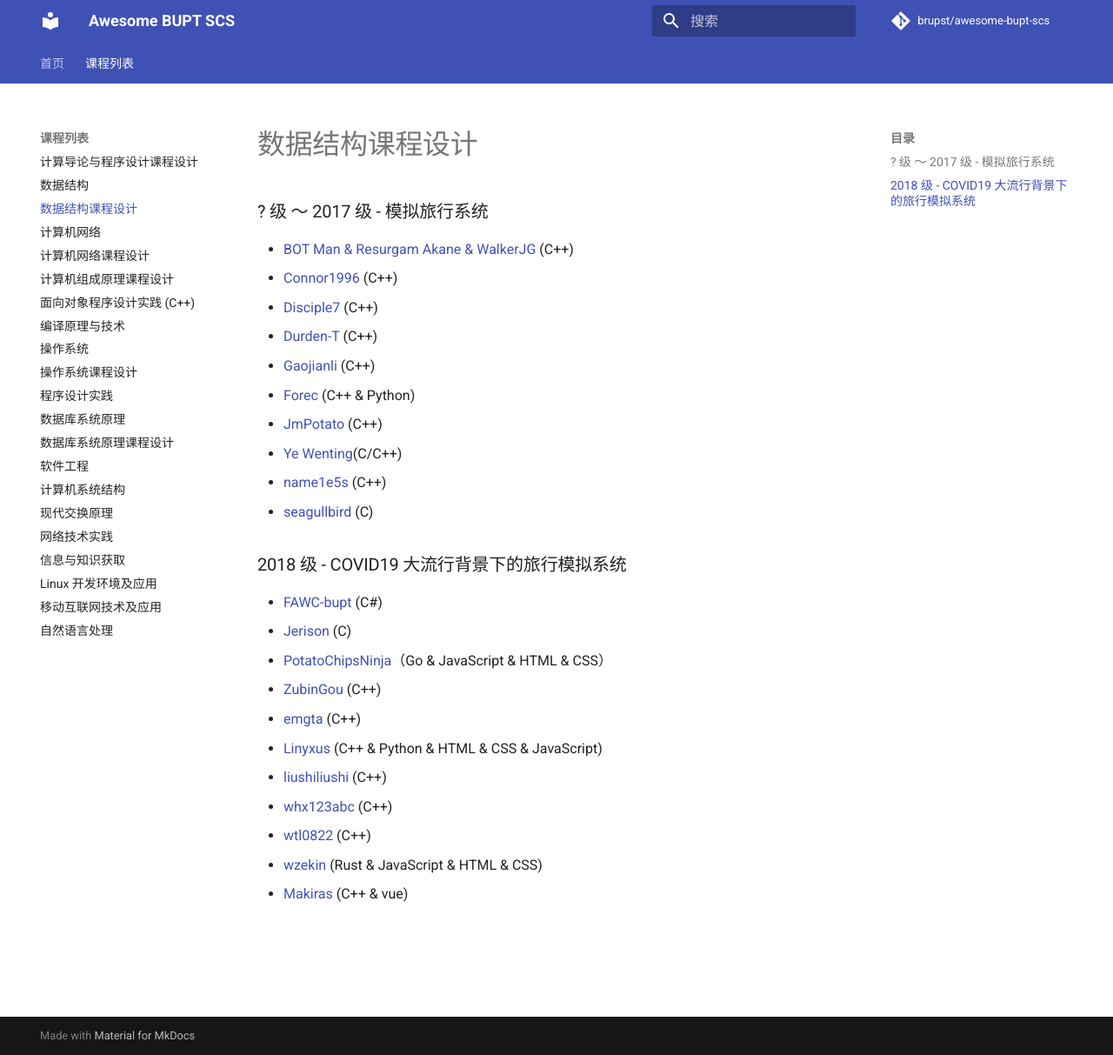
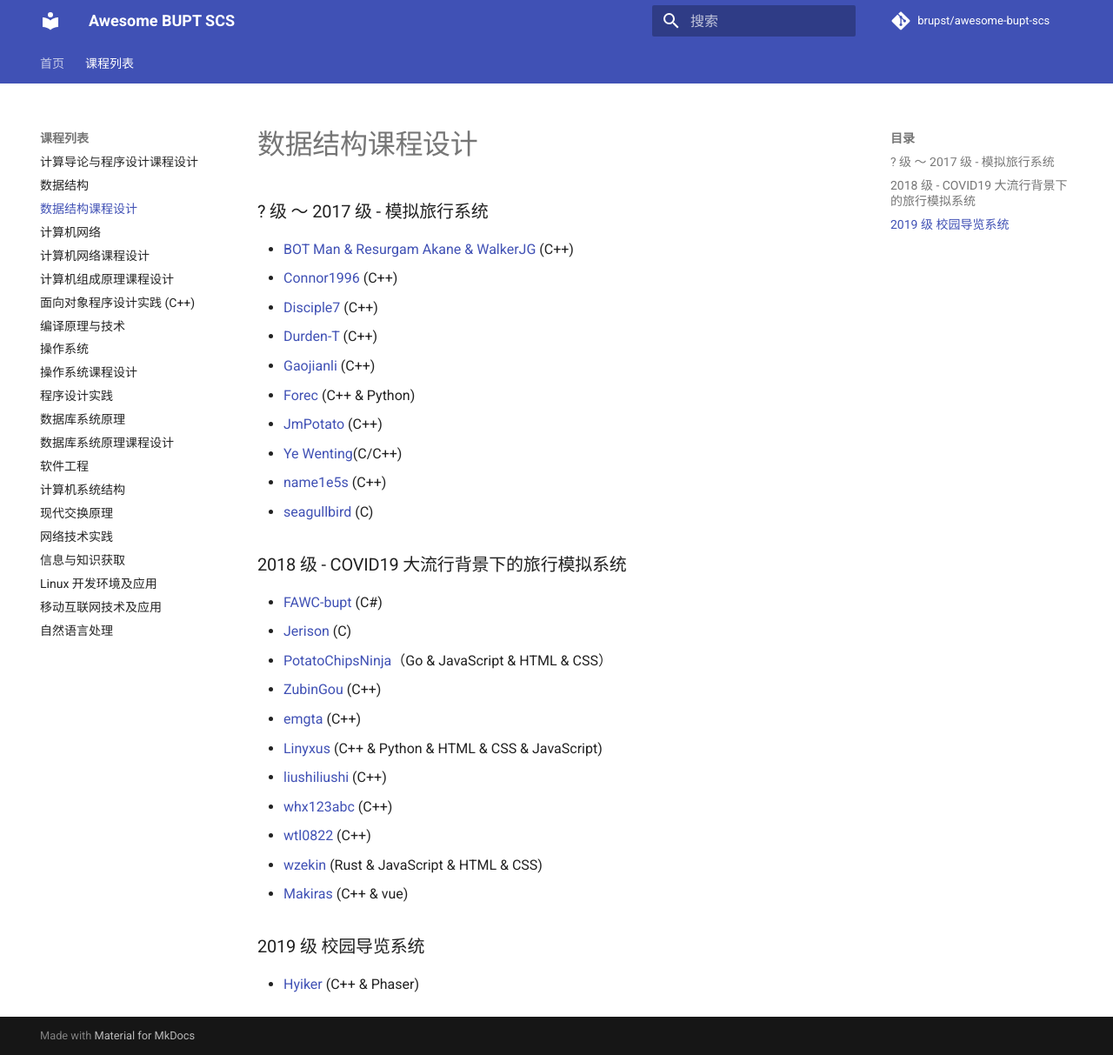
Before and after one commit to brupst/awesome-bupt-scs, an MkDocs documentation site: the page built from projects/Project-Laboratory-Algorithms-and-Data-Structures.md, in a window 1280 px wide and 1213 px high. Shown: the whole window at 87% size. Built offline with MkDocs 1.6.1 and Material for MkDocs 9.7.7, drawn with Linux system fonts in a browser that asks for light colours; comment, search, counter and statistics services are not loaded.

Commit message:
Update Project-Laboratory-Algorithms-and-Data-Structures.md (#25)
添加19级数据结构课程设计校园导览系统以及我们小组的设计

```diff
--- a/projects/Project-Laboratory-Algorithms-and-Data-Structures.md
+++ b/projects/Project-Laboratory-Algorithms-and-Data-Structures.md
@@ -27,3 +27,6 @@
 * [wtl0822](https://github.com/wtl0822/Travel-Simulation) (C++)
 * [wzekin](https://github.com/wzekin/BUPT-Projects/tree/master/Data-Structure) (Rust & JavaScript & HTML & CSS)
 * [Makiras](https://github.com/Makiras/bupt_datastructure_design) (C++ & vue)
+
+### 2019 级 校园导览系统
+* [Hyiker](https://github.com/Hyiker/CampusNavigation) (C++ & Phaser)
```
